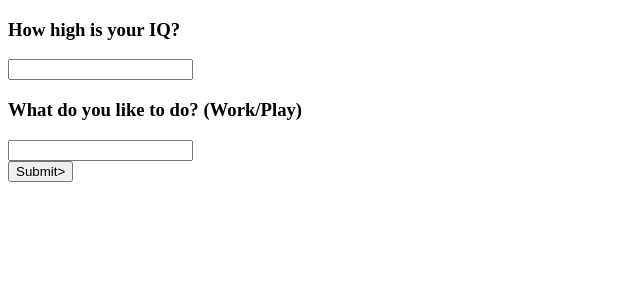
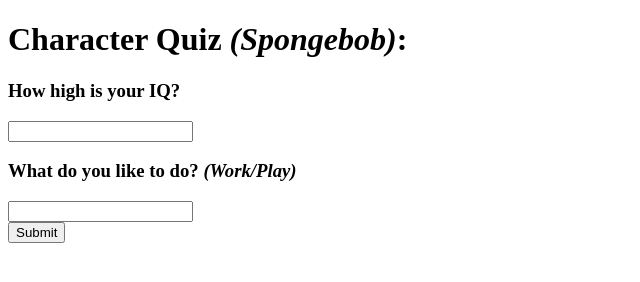
Before and after one commit to Lin2002/Page-Title-1, a plain HTML site: page index.html in a window 1280 px wide. Shown: the whole page, without its empty margins (0-640 px from the left). Drawn offline with Linux system fonts and the light colour scheme.

Commit message:
Created using Popcode: https://popcode.org

```diff
--- a/index.html
+++ b/index.html
@@ -1,16 +1,16 @@
 <!DOCTYPE html>
 <html>
     <head>
-        <title>Page Title</title>
+        <title>Character Quiz (Spongebob)</title>
     </head>
     <body>
-
+    <h1>Character Quiz <em>(Spongebob)</em>:</h1>
     <h3>How high is your IQ? </h3>
         <input id="in1">
-        <h3>What do you like to do? (Work/Play)</h3>
+        <h3>What do you like to do? <em> (Work/Play)</em></h3>
         <input id="in2">
         <br>
-        <button >Submit></button>
+        <button >Submit</button>
         <p id="p1"></p>
 
 
```
